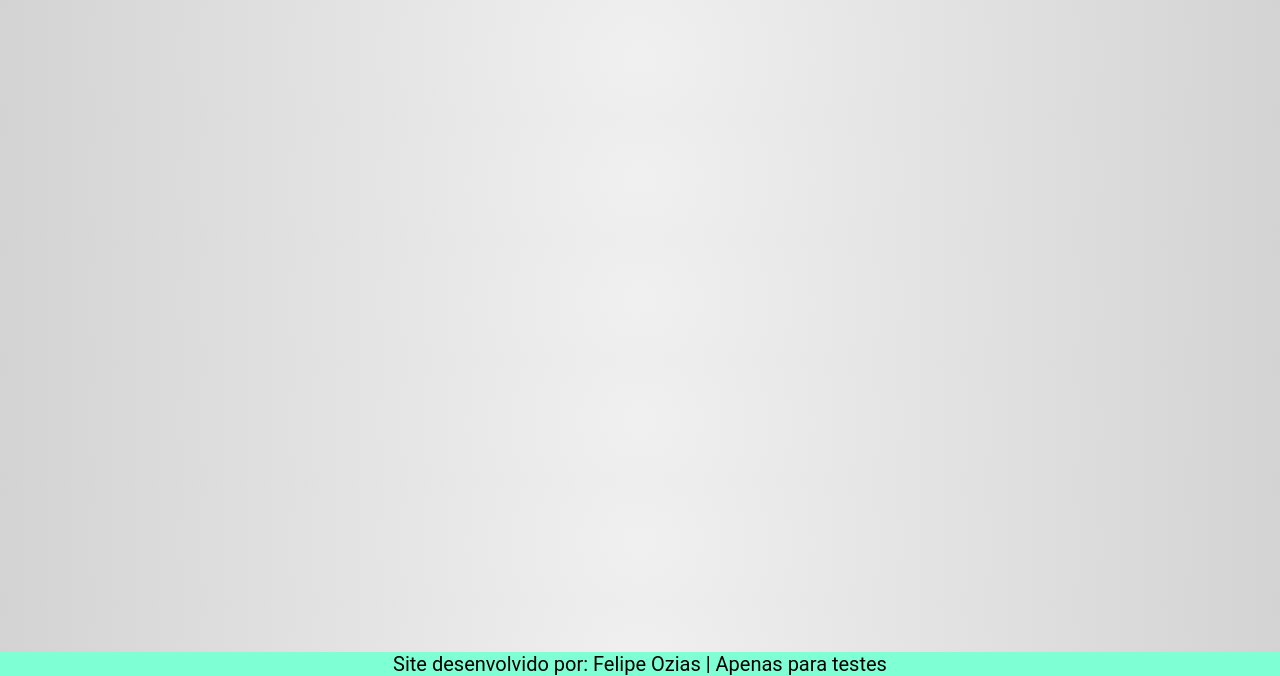
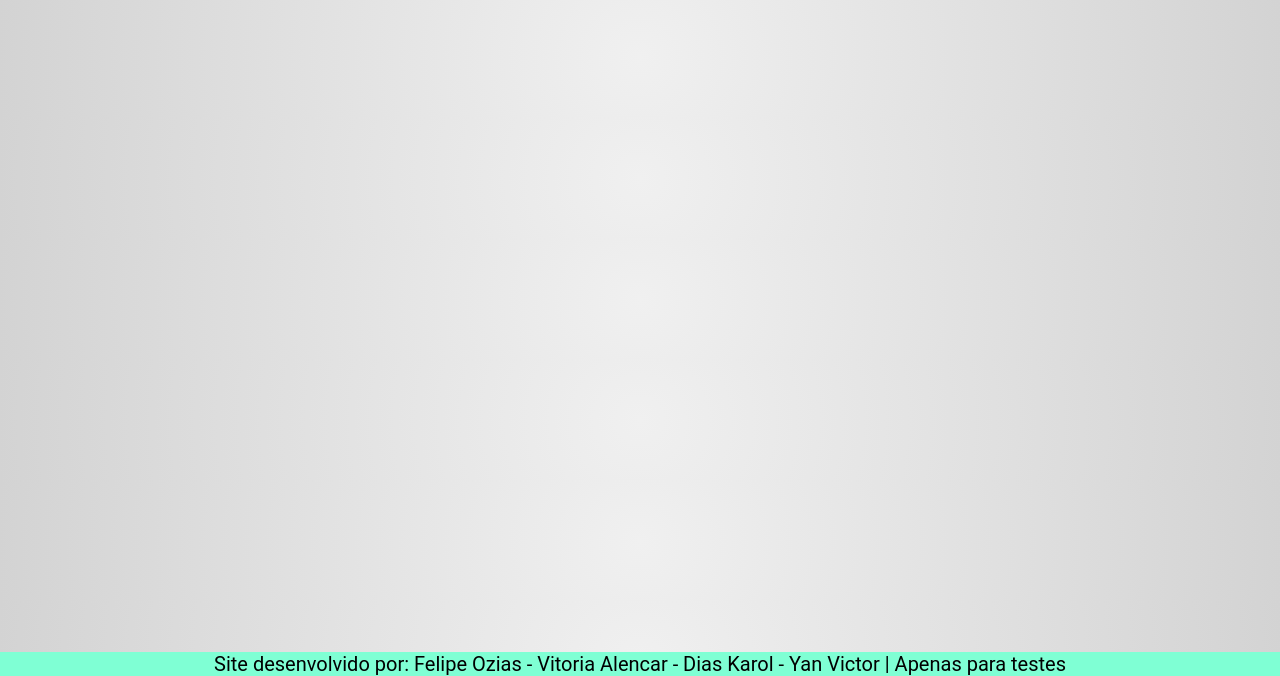
Before and after one commit to felipeozias/teste, a plain HTML site: page index.html in a window 1280 px wide. Shown: the part 124-800 px from the top of the page. Drawn offline with Linux system fonts and the light colour scheme.

Commit message:
update test

```diff
--- a/index.html
+++ b/index.html
@@ -26,7 +26,7 @@
     </main>
 
     <footer>
-        Site desenvolvido por: Felipe Ozias | Apenas para testes
+        Site desenvolvido por: Felipe Ozias - Vitoria Alencar - Dias Karol - Yan Victor | Apenas para testes
     </footer>
     <script>
         const inputTest = document.getElementById('inputTest');
```
